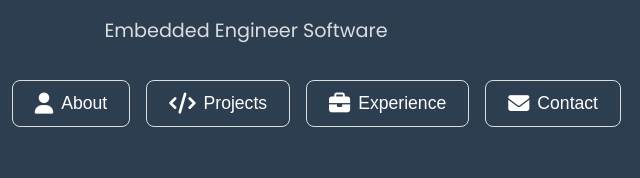
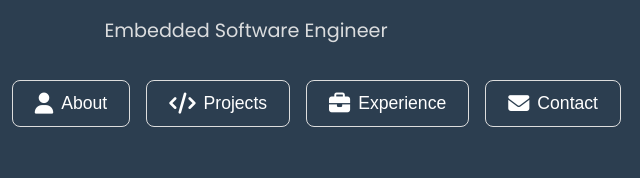
Before and after one commit to Moustafa1111111111/Freelance_Website, a plain HTML site: page index.html in a window 1280 px wide. Shown: the part 335-513 px from the top of the page, 394-1034 px from the left. Drawn offline with Linux system fonts and the light colour scheme.

Commit message:
Add files via upload

```diff
--- a/index.html
+++ b/index.html
@@ -18,7 +18,7 @@
             </div>
             <div class="hero-text">
                 <h1>Nader Ashraf</h1>
-                <p class="hero-tagline">Embedded Engineer Software</p>
+                <p class="hero-tagline">Embedded Software Engineer</p>
                 <nav>
                     <button onclick="showSection('home')"><i class="fas fa-home"></i> Home</button>
                     <button onclick="showSection('about')"><i class="fas fa-user"></i> About</button>
```
